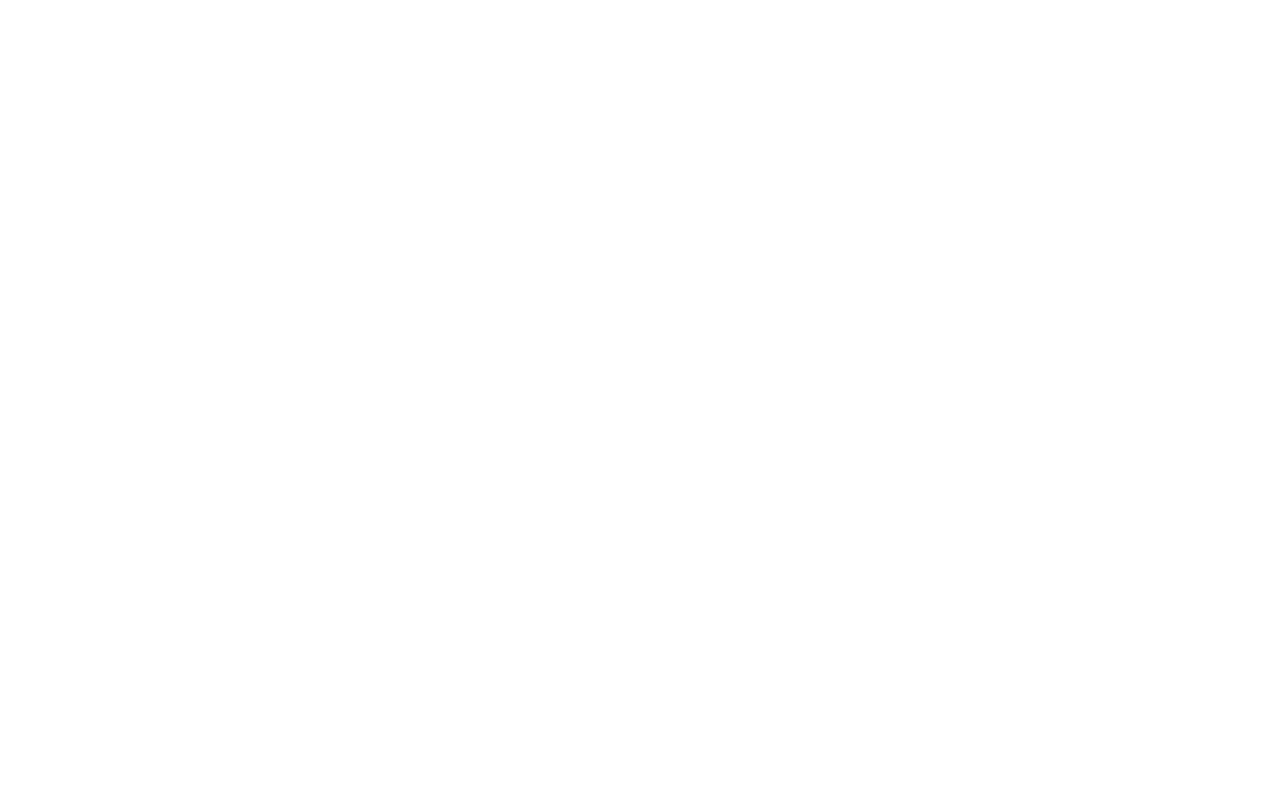
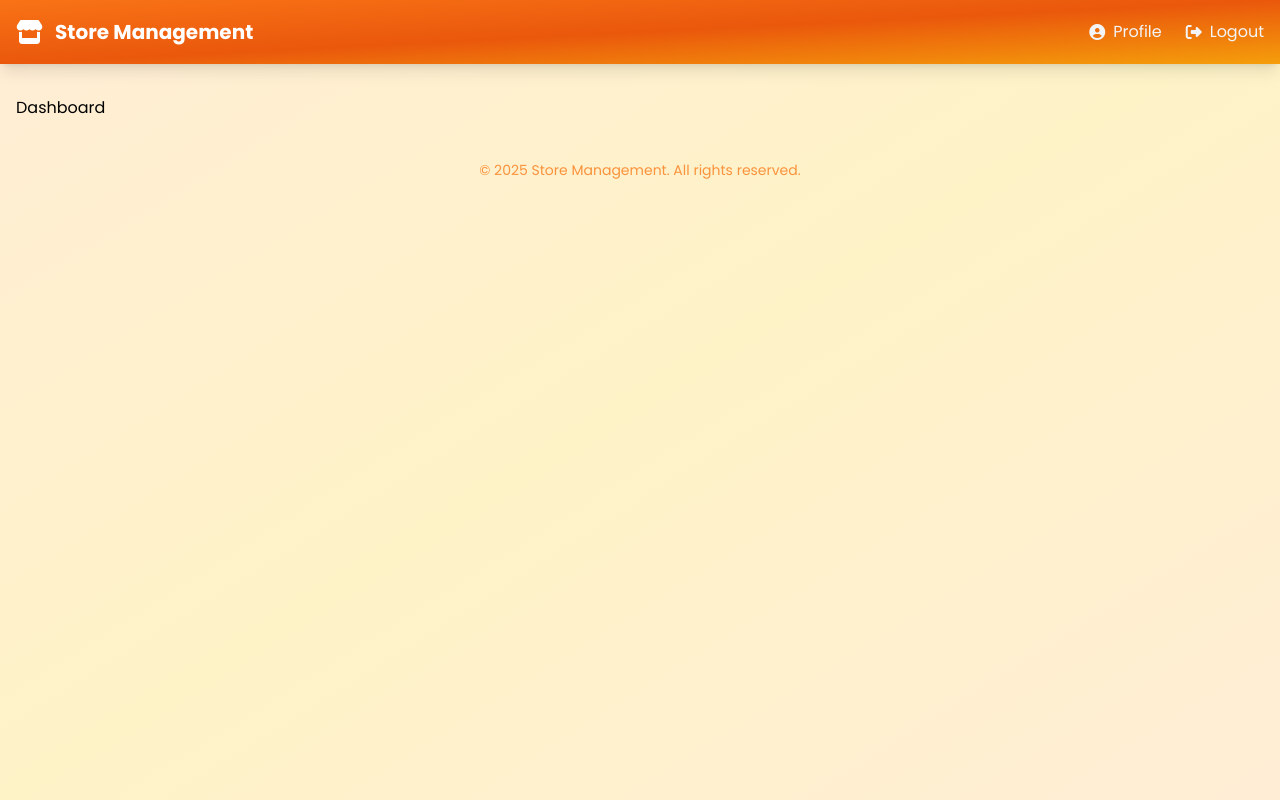
Before and after one commit to fardanaljihad/store-management, a React (Vite) app in the folder frontend/: page /dashboard in a window 1280 px wide. Built offline with nearby package versions, Linux system fonts and the light colour scheme.

Commit message:
Add dashboard layout

```diff
--- /dev/null
+++ b/frontend/src/components/DashboardLayout.jsx
@@ -0,0 +1,43 @@
+import { Link, Outlet } from "react-router";
+
+export default function DashboardLayout() {
+    return <>
+        <div className="bg-gradient-to-br from-orange-100 via-amber-100 to-orange-100 min-h-screen flex flex-col">
+            <header className="bg-gradient-to-br from-orange-500 via-orange-600 to-amber-500 shadow-lg">
+                <div className="container mx-auto px-4 py-4 flex justify-between items-center">
+                <Link to="/dashboard/cashier" className="flex items-center hover:opacity-90 transition-opacity duration-200">
+                    <i className="fas fa-store text-white text-2xl mr-3"></i>
+                    <div className="text-white font-bold text-xl">Store Management</div>
+                </Link>
+                <nav>
+                    <ul className="flex space-x-6">
+                    <li>
+                        <Link to="/dashboard/users/profile"
+                        className="text-gray-100 hover:text-white flex items-center transition-colors duration-200">
+                        <i className="fas fa-user-circle mr-2"></i>
+                        <span>Profile</span>
+                        </Link>
+                    </li>
+                    <li>
+                        <Link to="/dashboard/users/logout"
+                            className="text-gray-100 hover:text-white flex items-center transition-colors duration-200">
+                            <i className="fas fa-sign-out-alt mr-2"></i>
+                            <span>Logout</span>
+                        </Link>
+                    </li>
+                    </ul>
+                </nav>
+                </div>
+            </header>
+
+            <main className="container mx-auto px-4 py-8 flex-grow">
+
+                <Outlet />
+
+                <div className="mt-10 mb-6 text-center text-orange-400 text-sm animate-fade-in">
+                <p>© 2025 Store Management. All rights reserved.</p>
+                </div>
+            </main>
+        </div>
+    </>
+}
--- a/frontend/src/main.jsx
+++ b/frontend/src/main.jsx
@@ -1,9 +1,10 @@
 import { StrictMode } from 'react'
 import { createRoot } from 'react-dom/client'
 import { BrowserRouter, Route, Routes } from 'react-router'
-import Layout from './components/Layout'
-import UserRegister from './components/User/UserRegister'
-import UserLogin from './components/User/UserLogin'
+import Layout from './components/Layout.jsx'
+import UserRegister from './components/User/UserRegister.jsx'
+import UserLogin from './components/User/UserLogin.jsx'
+import DashboardLayout from './components/DashboardLayout.jsx'
 
 createRoot(document.getElementById('root')).render(
   <StrictMode>
@@ -13,8 +14,8 @@
           <Route path='/register' element={<UserRegister />} />
           <Route path='/login' element={<UserLogin />} />
         </Route>
-        <Route path='/dashboard'>
-
+        <Route path='/dashboard' element={<DashboardLayout />}>
+          <Route index element={<h1>Dashboard</h1>} />
         </Route>
       </Routes>
     </BrowserRouter>
```
